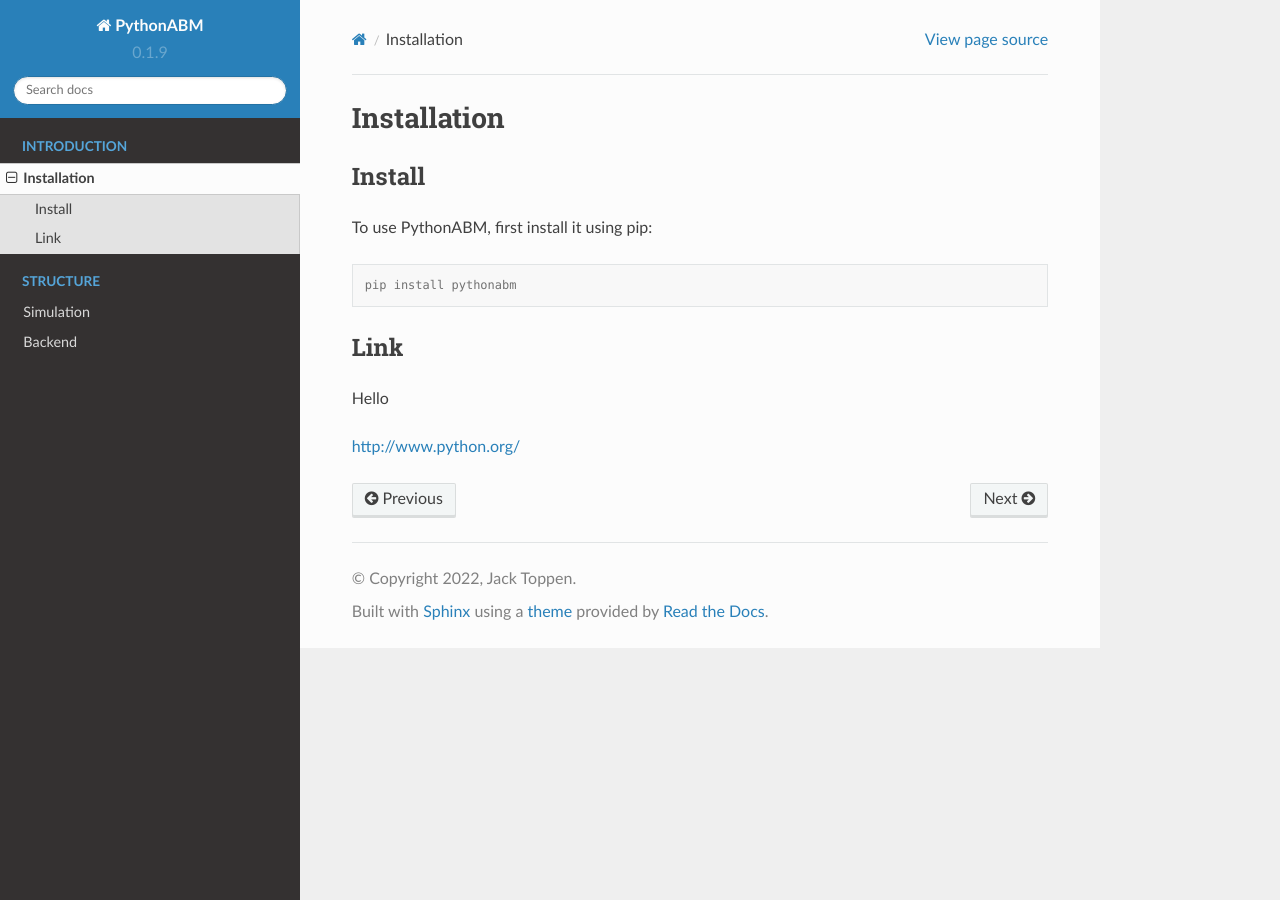
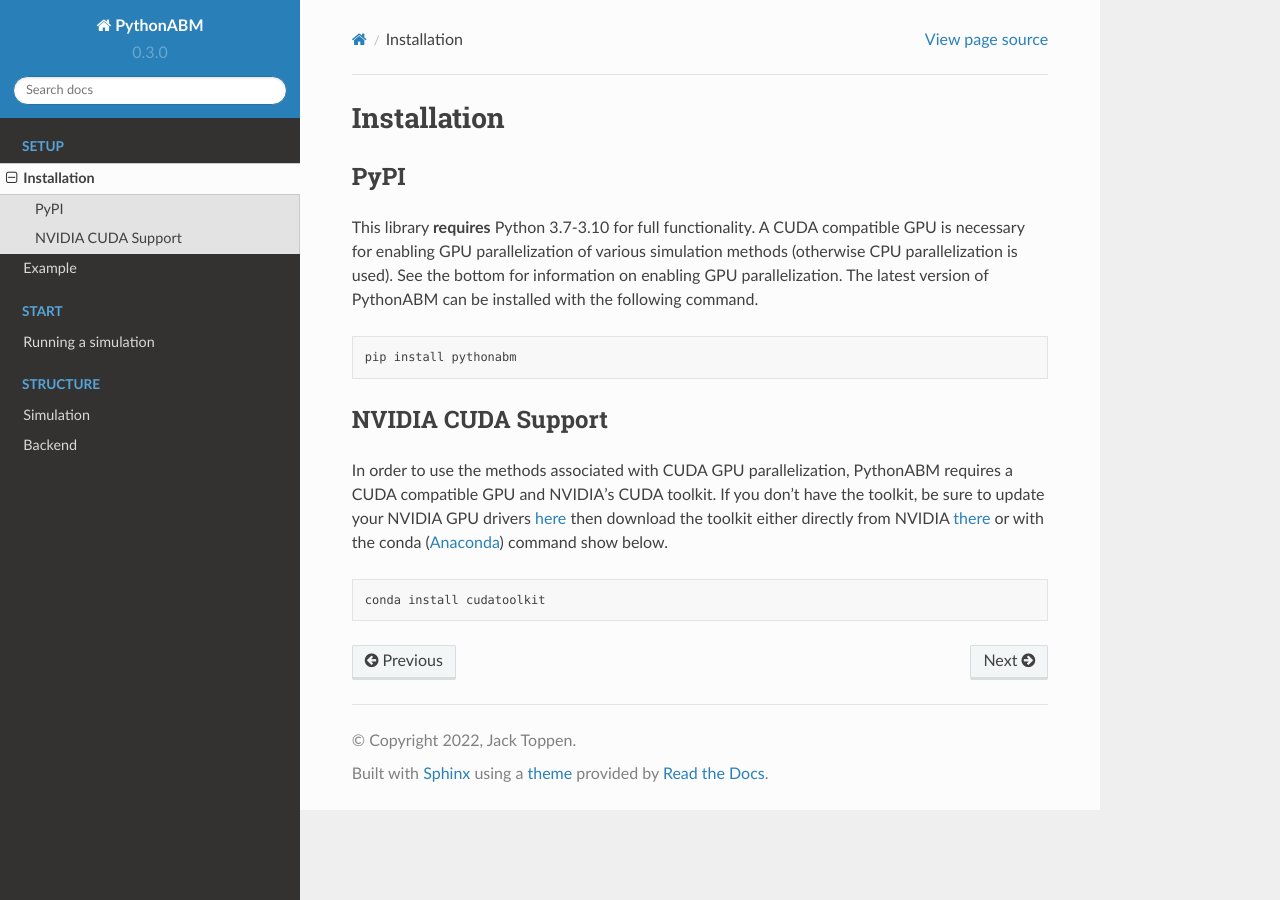
Before and after one commit to JackToppen/pythonabm, a Sphinx documentation site: the page built from docs/source/installation.rst, in a window 1280 px wide. Built offline with Sphinx 7.4.7 and the Read the Docs theme 2.0.0, drawn with Linux system fonts in a browser that asks for light colours.

```diff
--- a/docs/source/conf.py
+++ b/docs/source/conf.py
@@ -11,7 +11,7 @@ copyright = '2022, Jack Toppen'
 author = 'Jack Toppen'
 
 release = '0.1'
-version = '0.1.9'
+version = '0.3.0'
 
 # -- General configuration
 
--- a/docs/source/installation.rst
+++ b/docs/source/installation.rst
@@ -1,22 +1,32 @@
 Installation
 ============
 
-.. _install:
-.. _link:
 
-Install
-------------
+PyPI
+-----
 
-To use PythonABM, first install it using pip:
+This library **requires** Python 3.7-3.10 for full functionality. A CUDA
+compatible GPU is necessary for enabling GPU parallelization of various
+simulation methods (otherwise CPU parallelization is used). See the
+bottom for information on enabling GPU parallelization. The latest
+version of PythonABM can be installed with the following command.
 
-.. code-block:: console
+::
 
    pip install pythonabm
 
 
-Link
------
+NVIDIA CUDA Support
+-------------------
 
-Hello
+In order to use the methods associated with CUDA GPU parallelization,
+PythonABM requires a CUDA compatible GPU and NVIDIA’s CUDA toolkit. If
+you don’t have the toolkit, be sure to update your NVIDIA GPU drivers
+`here <https://www.nvidia.com/download/index.aspx>`__ then download the
+toolkit either directly from NVIDIA
+`there <https://developer.nvidia.com/cuda-downloads>`__ or with the
+conda (`Anaconda <https://www.anaconda.com/>`__) command show below.
 
-`<http://www.python.org/>`_
+::
+
+   conda install cudatoolkit
--- a/setup.py
+++ b/setup.py
@@ -5,7 +5,7 @@ with open('README.md') as f:
 
 setuptools.setup(
     name="pythonabm",
-    version="0.2.2",
+    version="0.3.0",
     author="Jack Toppen",
     author_email="jtoppen3@gatech.edu",
     description="Framework for building Agent-Based Models (ABMs) in Python",
```
Also changed, not shown: docs/source/example.rst (added, +152 -0 lines), docs/source/index.rst (+23 -1 lines), docs/source/start.rst (added, +29 -0 lines).
